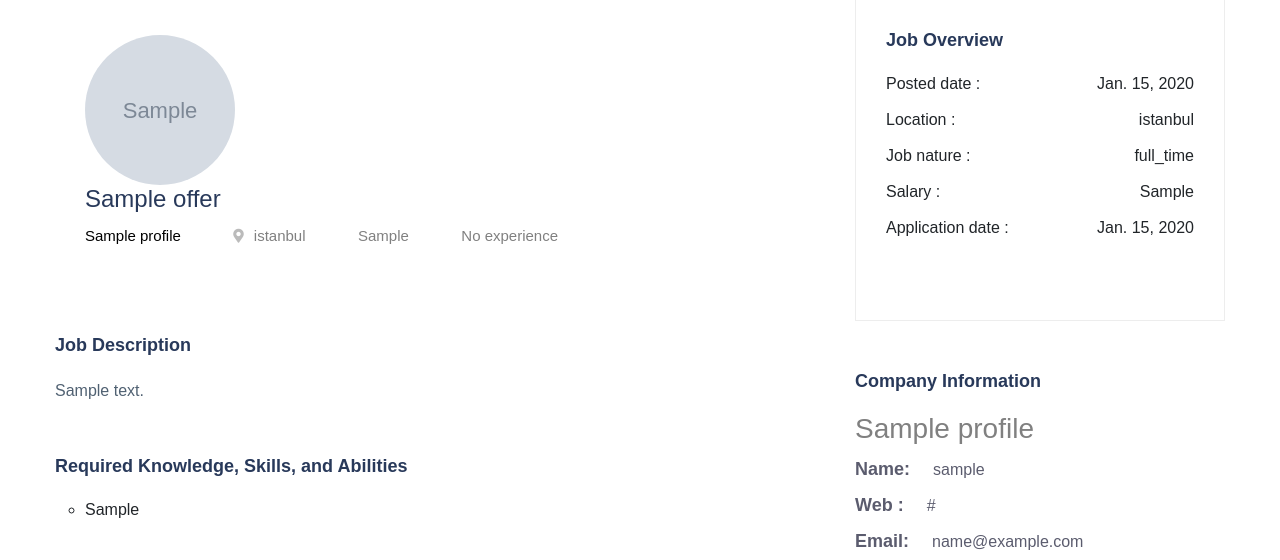
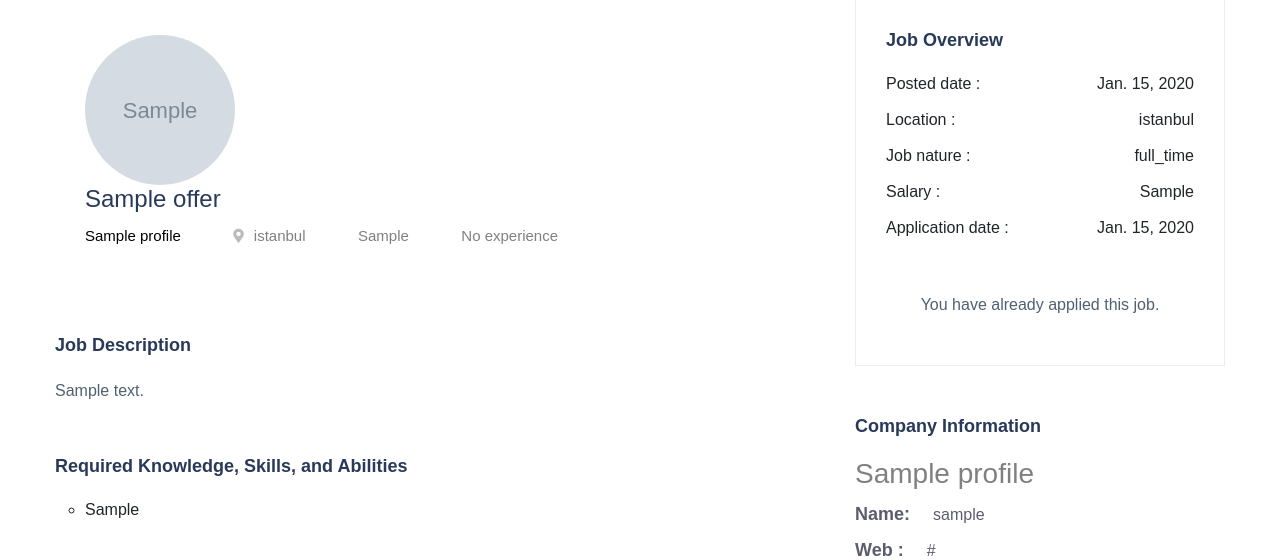
Before and after one commit to buseggencoglu/owl-s-agent, a Django app: page /job-details/1 in a window 1280 px wide. Shown: the part 671-1231 px from the top of the page. Run offline with Django 3.2, Linux system fonts and the light colour scheme; a user stored in the database is signed in; tables that the repository leaves empty hold one stand-in row (values such as "Sample post"); grey boxes marked "Sample" are stand-in pictures; some libraries are stand-ins or nearby versions; some web fonts are replaced.

Commit message:
Apply job added, job detail updated for warning "you have already applied this job" With/Kübra

```diff
--- a/owl_agent/templates/website/job_details.html
+++ b/owl_agent/templates/website/job_details.html
@@ -99,13 +99,13 @@
                             <li>Salary : <span>{{job_offer.salary}}</span></li>
                             <li>Application date : <span>{{job_offer.start_date}}</span></li>
                         </ul>
+                        {% for message in messages %}
+                        <p id="messages" align="center">{{message}}</p>
+                        {% endfor %}
                         <div class="apply-btn2">
-                            <!-- KBR:EKLEDİ  -->
                             {% if user_type == 'job_seeker' %}
                             <a href="{% url 'apply_job' pk=job_offer.id %}" class="btn">Apply Now</a>
                             {% endif %}
-
-                            <!-- KBR:EKLEDİ  -->
                         </div>
                     </div>
                     <div class="post-details4  mb-50">
--- a/owl_agent/website/forms.py
+++ b/owl_agent/website/forms.py
@@ -79,20 +79,14 @@
         }
 
 
-# KBR:EKLEDİ
 class JobApplyForm(forms.ModelForm):
-    owner = forms.CharField(widget=forms.HiddenInput())
-
     def __init__(self, *args, job_seeker, **kwargs):
         super(JobApplyForm, self).__init__(*args, **kwargs)
         self.fields['cv'].queryset = CV.objects.filter(owner=job_seeker)
 
-        self.fields['cv'].required = False
-        self.fields['file'].required = False
-
     class Meta:
         model = Application
-        fields = 'cv', 'file', 'owner'
+        fields = 'cv', 'file'
         labels = {
             "file": "CV (pdf format)"
         }
--- a/owl_agent/website/models.py
+++ b/owl_agent/website/models.py
@@ -124,7 +124,6 @@
     company = models.ForeignKey(Company_Profile, on_delete=models.CASCADE, related_name='%(class)s_company')
 
 
-# KBR:EKLEDİ
 class Application(models.Model):
     applicant = models.ForeignKey(Job_Seeker_Profile, on_delete=models.CASCADE, related_name='%(class)s_applicant',
                                   default="")
@@ -132,7 +131,7 @@
                                  default="")
     job_offer = models.ForeignKey(Job_Offer, on_delete=models.CASCADE, related_name='%(class)s_job_offer',
                                   default="")
-    cv = models.ForeignKey(CV, on_delete=models.CASCADE, related_name='%(class)s_cv', default="")
-    file = models.FileField(null=True)
+    cv = models.ForeignKey(CV, on_delete=models.CASCADE, related_name='%(class)s_cv', default="", blank=True)
+    file = models.FileField(null=True, blank=True)
 
 ## Django have some notification system , we can add Notification Model when we get there.
--- a/owl_agent/website/views.py
+++ b/owl_agent/website/views.py
@@ -48,6 +48,14 @@
 
 def job_details_view(request, pk):
     job_offer = Job_Offer.objects.get(id=pk)
+    job_seeker = Job_Seeker_Profile.objects.get(user=request.user)
+    applications = Application.objects.filter(applicant=job_seeker)
+    temp = 0
+    for application in applications:
+        if application.job_offer == job_offer:
+            temp += 1
+    if temp > 0:
+        messages.error(request, "You have already applied this job.")
     return render(request, 'website/job_details.html', {"job_offer": job_offer})
 
 
@@ -92,20 +100,31 @@
     return render(request, template, context)
 
 
-# KBR:EKLEDİ
 def apply_job_view(request, pk):
     template = 'website/apply_job.html'
-    job_seeker = Job_Seeker_Profile.objects.get(user_id=request.user.id)
+    job_seeker = Job_Seeker_Profile.objects.get(user=request.user)
     job_offer = Job_Offer.objects.get(id=pk)
     company = Company_Profile.objects.get(id=job_offer.company.id)
     form = JobApplyForm(request.POST or None, request.FILES, job_seeker=job_seeker)
-    if form.is_valid():
-        if form.cleaned_data['cv'] is not None or form.cleaned_data['file'] is not None:
-            application = Application.objects.create(applicant=job_seeker, employer=company, job_offer=job_offer,
-                                                     cv=form.cleaned_data['cv'], file=form.cleaned_data['file'])
-            application.save()
-            return redirect('/')
-        return redirect('/')
+    if request.POST:
+        if form.is_valid():
+            if form.cleaned_data['cv'] is not None or form.cleaned_data['file'] is not None:
+                if form.cleaned_data['cv'] is not None and form.cleaned_data['file'] is None:
+                    application = Application.objects.create(applicant=job_seeker, employer=company,
+                                                             job_offer=job_offer,
+                                                             cv=form.cleaned_data['cv'], file=None)
+                elif form.cleaned_data['cv'] is None and form.cleaned_data['file'] is not None:
+                    application = Application.objects.create(applicant=job_seeker, employer=company,
+                                                             job_offer=job_offer,
+                                                             file=form.cleaned_data['file'], cv=None)
+                elif form.cleaned_data['cv'] is not None and form.cleaned_data['file'] is not None:
+                    application = Application.objects.create(applicant=job_seeker, employer=company,
+                                                             job_offer=job_offer,
+                                                             cv=form.cleaned_data['cv'], file=form.cleaned_data['file'])
+                application.save()
+                return redirect('/')  # +
+            messages.error(request, 'You have to choose a cv from the system or upload one.')
+            return redirect(f'/apply_job/{pk}')
     context = {
         'form': form
     }
```
Also changed, not shown: owl_agent/templates/website/apply_job.html (+3 -4 lines).
